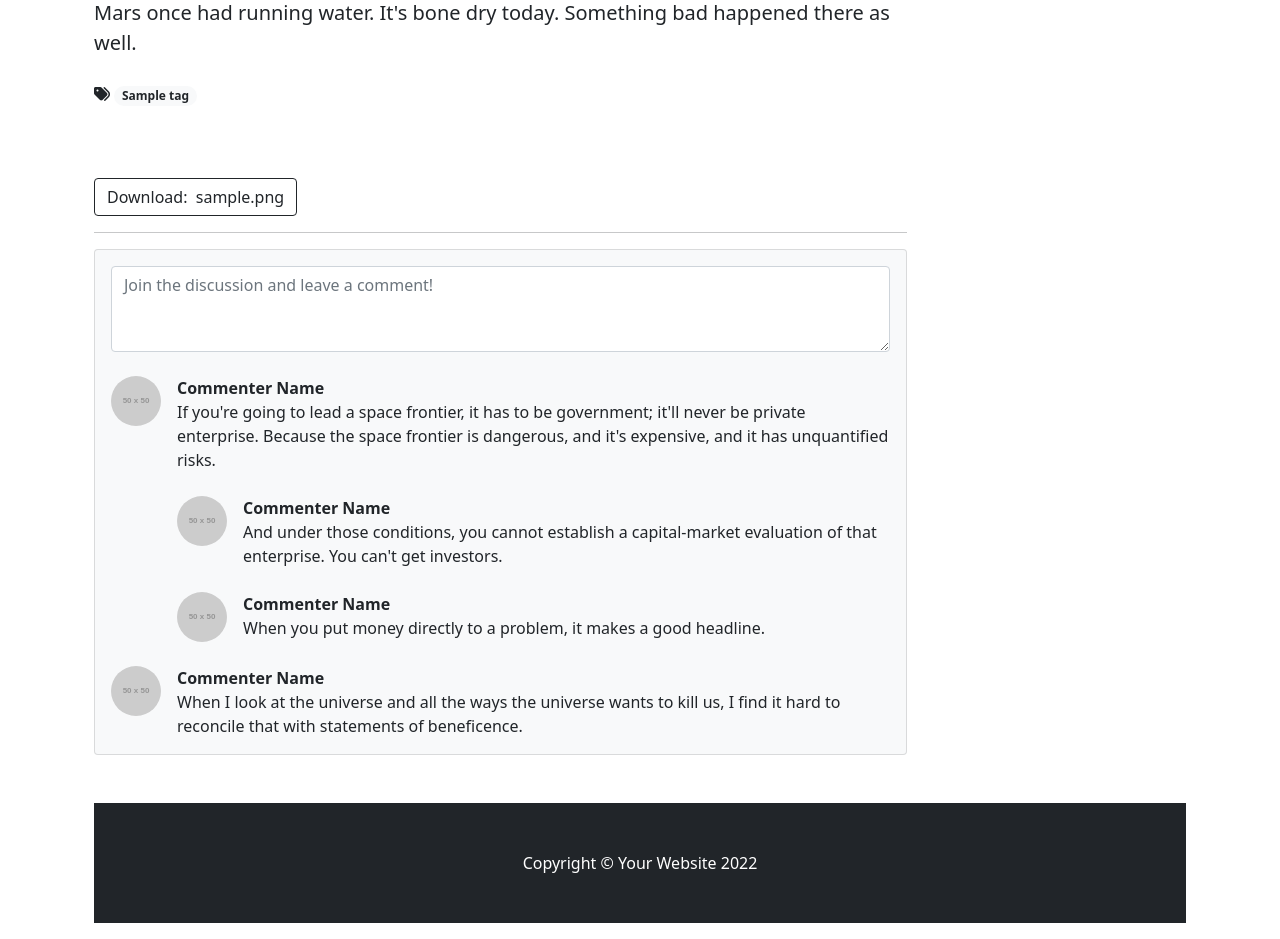
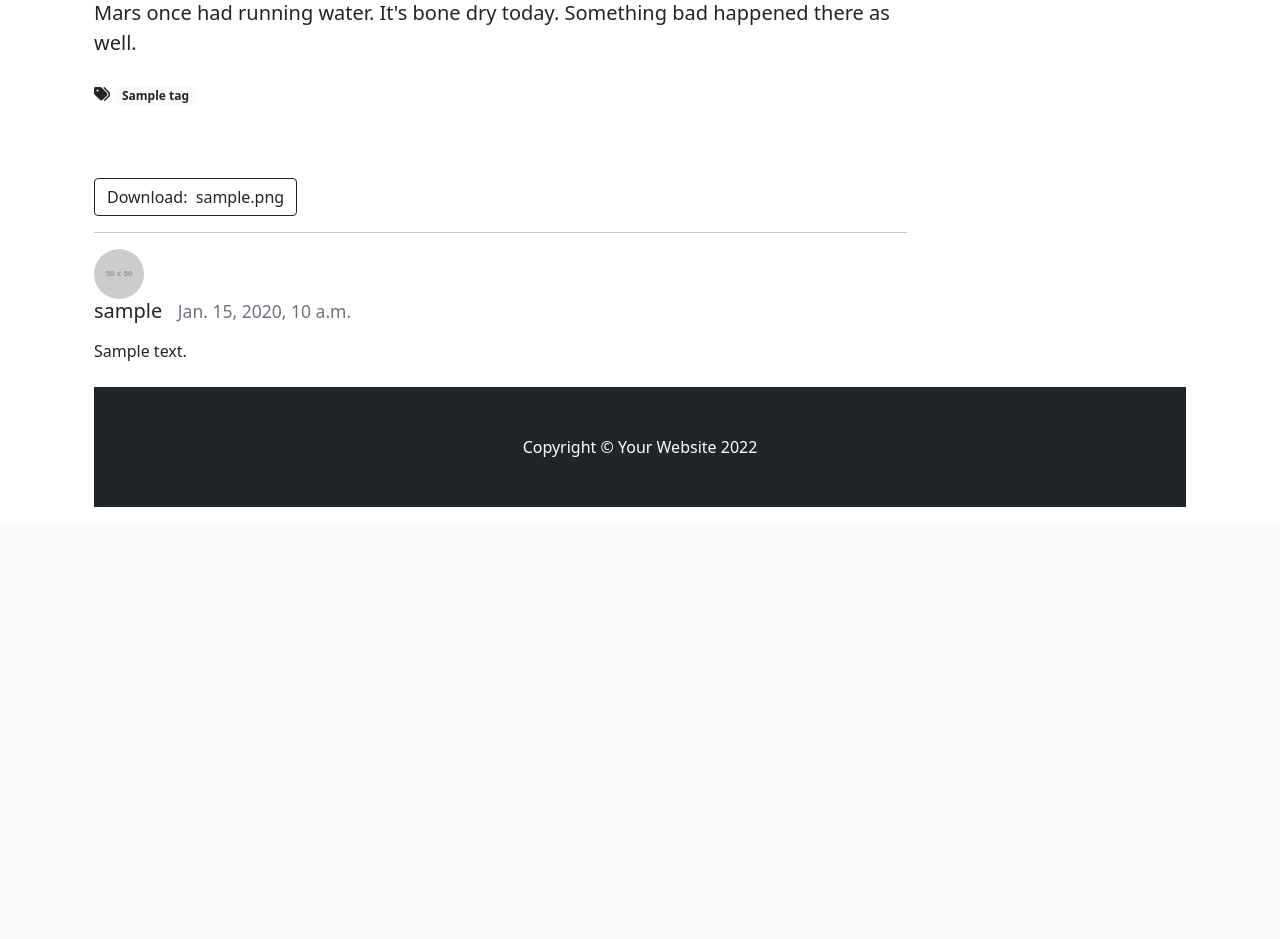
Before and after one commit to cheolseong-son/django_a_to_z, a Django app: page /blog/1/ in a window 1280 px wide. Shown: the part 1323-2262 px from the top of the page. After the commit the page ends 1830 px from the top, so only its background shows below. Run offline with Django 4.2, Linux system fonts and the light colour scheme; tables that the repository leaves empty hold one stand-in row (values such as "Sample post"); grey boxes marked "Sample" are stand-in pictures; grey boxes labelled with a size stand in for pictures from a placeholder-image service; some libraries are stand-ins or nearby versions.

Commit message:
댓글을 포스트 사아세 페이지에 나타내기

```diff
--- a/blog/models.py
+++ b/blog/models.py
@@ -63,3 +63,16 @@ class Post(models.Model):
 
     def get_file_ext(self):
         return self.get_file_name().split('.')[-1]
+
+class Comment(models.Model):
+    post = models.ForeignKey(Post, on_delete=models.CASCADE)
+    author = models.ForeignKey(User, on_delete=models.CASCADE)
+    content = models.TextField()
+    created_at = models.DateTimeField(auto_now_add=True)
+    modified_at = models.DateTimeField(auto_now=True)
+
+    def __str__(self):
+        return f'{self.author}::{self.content}'
+
+    def get_absolute_url(self):
+        return f'{self.post.get_absolute_url()}#comment-{self.pk}'
--- a/blog/templates/blog/post_detail.html
+++ b/blog/templates/blog/post_detail.html
@@ -76,47 +76,19 @@
         <hr/>
     </div>
     <!-- Comments section-->
-    <div id="comment-area">
-        <section class="mb-5">
-            <div class="card bg-light">
-                <div class="card-body">
-                    <!-- Comment form-->
-                    <form class="mb-4"><textarea class="form-control" rows="3" placeholder="Join the discussion and leave a comment!"></textarea></form>
-                    <!-- Comment with nested comments-->
-                    <div class="d-flex mb-4">
-                        <!-- Parent comment-->
-                        <div class="flex-shrink-0"><img class="rounded-circle" src="https://dummyimage.com/50x50/ced4da/6c757d.jpg" alt="..." /></div>
-                        <div class="ms-3">
-                            <div class="fw-bold">Commenter Name</div>
-                            If you're going to lead a space frontier, it has to be government; it'll never be private enterprise. Because the space frontier is dangerous, and it's expensive, and it has unquantified risks.
-                            <!-- Child comment 1-->
-                            <div class="d-flex mt-4">
-                                <div class="flex-shrink-0"><img class="rounded-circle" src="https://dummyimage.com/50x50/ced4da/6c757d.jpg" alt="..." /></div>
-                                <div class="ms-3">
-                                    <div class="fw-bold">Commenter Name</div>
-                                    And under those conditions, you cannot establish a capital-market evaluation of that enterprise. You can't get investors.
-                                </div>
-                            </div>
-                            <!-- Child comment 2-->
-                            <div class="d-flex mt-4">
-                                <div class="flex-shrink-0"><img class="rounded-circle" src="https://dummyimage.com/50x50/ced4da/6c757d.jpg" alt="..." /></div>
-                                <div class="ms-3">
-                                    <div class="fw-bold">Commenter Name</div>
-                                    When you put money directly to a problem, it makes a good headline.
-                                </div>
-                            </div>
-                        </div>
-                    </div>
-                    <!-- Single comment-->
-                    <div class="d-flex">
-                        <div class="flex-shrink-0"><img class="rounded-circle" src="https://dummyimage.com/50x50/ced4da/6c757d.jpg" alt="..." /></div>
-                        <div class="ms-3">
-                            <div class="fw-bold">Commenter Name</div>
-                            When I look at the universe and all the ways the universe wants to kill us, I find it hard to reconcile that with statements of beneficence.
-                        </div>
-                    </div>
-                </div>
+    {% if post.comment_set.exists %}
+        {% for comment in post.comment_set.iterator %}
+        <!--single comment -->
+        <div class="media mb-4" id="comment - {{comment.pk}}">
+            <img class="d-flex mr-3 rounded-circle" src="http://placehold.it/50x50" alt="">
+            <div class="media-body">
+                <h5>
+                    {{ comment.author.username }} &nbsp;&nbsp;<small class="text-muted">{{ comment.created_at }}</small>
+                </h5>
+                <p>{{ comment.content | linebreaks }}</p>
             </div>
-        </section>
-    </div>
+        </div>
+        {% endfor %}
+    {% endif %}
+
 {% endblock %}
```
Also changed, not shown: blog/admin.py (+6 -4 lines), blog/tests.py (+14 -1 lines).
